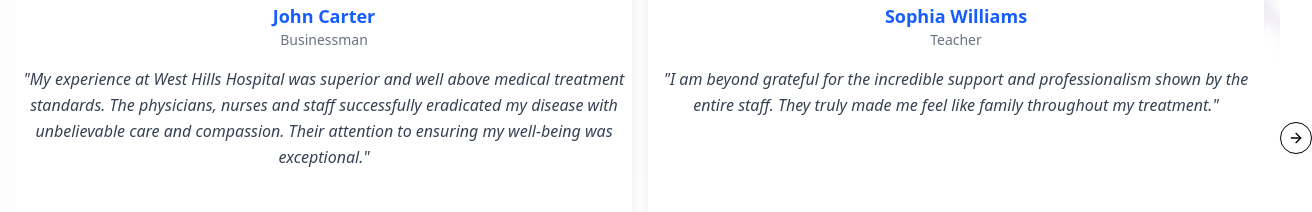
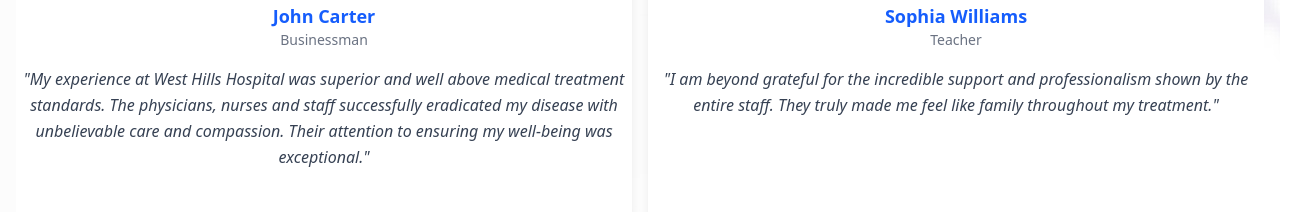
Before and after one commit to Dotuncom/Better-Med, a React (Vite) app: page / in a window 1280 px wide. Shown: the part 4584-4796 px from the top of the page, 1312 px wide, since content can reach past the window. Built offline with nearby package versions, Linux system fonts and the light colour scheme.

Commit message:
removed prev and next button in carousel

```diff
--- a/src/features/home/components/CustomerRating.tsx
+++ b/src/features/home/components/CustomerRating.tsx
@@ -3,7 +3,7 @@ import TestimonialCard from '@/components/ui/Card/TestimonialCard'
 import background from '../../../assets/background.jpg'
 import { testimonials } from '@/datas/testimonial';
 
-import { Carousel, CarouselContent, CarouselItem, CarouselNext, CarouselPrevious } from '@/components/ui/carousel';
+import { Carousel, CarouselContent, CarouselItem,} from '@/components/ui/carousel';
 
 const CustomerRating = () => {
 
@@ -27,8 +27,8 @@ const CustomerRating = () => {
         </CarouselContent>
 
         {/* Navigation buttons */}
-        <CarouselPrevious />
-        <CarouselNext />
+        {/* <CarouselPrevious />
+        <CarouselNext /> */}
       </Carousel>
 
         </div>
```
